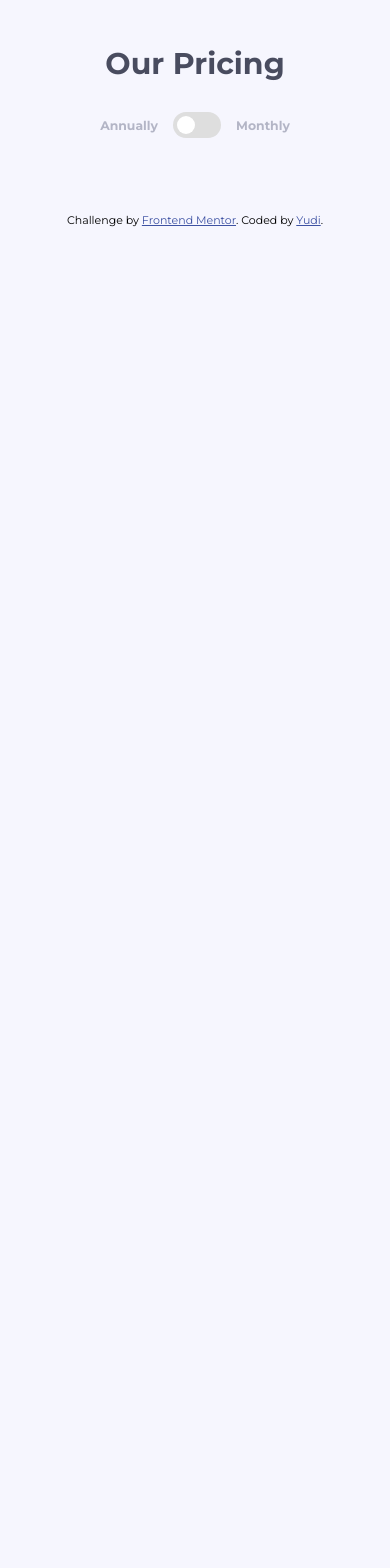
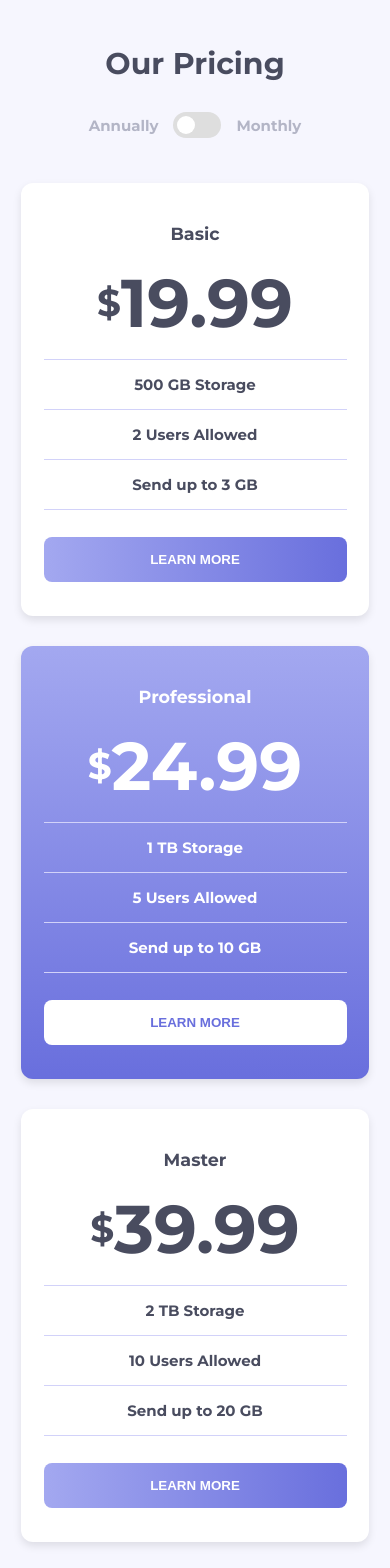
Before and after one commit to yudi7ll/pricing-component, a React (Create React App) app: page / in a window 390 px wide. Shown: the top 1568 px of the page. Before the commit the page ends 844 px from the top, so only its background shows below. Built offline with nearby package versions, Linux system fonts and the light colour scheme.

Commit message:
pricing mobile

```diff
--- a/public/index.html
+++ b/public/index.html
@@ -29,7 +29,7 @@
     <title>Frontend Mentor | Yudi</title>
 
     <style>
-      .attribution { font-size: 11px; text-align: center; margin-top: 5rem; }
+      .attribution { font-size: 11px; text-align: center; margin: 5rem auto 1rem; }
       .attribution a { color: hsl(228, 45%, 44%); }
     </style>
   </head>
--- a/src/App.css
+++ b/src/App.css
@@ -3,6 +3,7 @@
   align-items: middle;
   display: flex;
   justify-content: center;
+  margin-bottom: 3rem;
 }
 .switch__text {
   display: inline-block;
@@ -60,14 +61,78 @@
   transition: 0.2s ease-out;
 }
 
+.pricing {
+  margin-bottom: 2rem;
+  padding: 0px 1.4rem;
+  text-align: center;
+}
+.pricing__box {
+  background-color: #fff;
+  box-shadow: 0px 4px 8px rgba(0, 0, 0, 0.1);
+  border-radius: 12px;
+  padding: 1.5rem 0px;
+  width: 100%;
+}
+.pricing__box--blue {
+  background-image: linear-gradient(to bottom, #a3a8f0, #696fdd);
+  color: #fff;
+}
+.pricing__price {
+  align-items: center;
+  display: flex;
+  font-size: 2.5rem;
+  justify-content: center;
+  margin: 0px;
+}
+.pricing__price span {
+  font-size: 4.5rem;
+}
+.pricing__offers {
+  list-style: none;
+  padding: 0px;
+}
+.pricing__offers li {
+  display: block;
+  padding: 1rem 0px;
+  margin: 0px 1.5rem;
+}
+.pricing__offers li:first-child, .pricing__offers li:last-child {
+  border: 1px solid #d2d2f9;
+  border-left: transparent;
+  border-right: transparent;
+}
+.pricing__btn {
+  background: transparent;
+  margin: 0px;
+  padding: 0.8rem 1.5rem;
+}
+.pricing__btn button {
+  background-image: linear-gradient(to right, #a3a8f0, #696fdd);
+  border: none;
+  border-radius: 8px;
+  color: #fff;
+  cursor: pointer;
+  display: block;
+  font-weight: bold;
+  padding: 1rem 0px;
+  width: 100%;
+}
+.pricing__btn--white button {
+  background-color: #fff;
+  background-image: none;
+  color: #696fdd;
+}
+
 html {
   font-size: 15px;
 }
 
 body {
   background-color: #f6f6fe;
+  color: #494c5f;
   font-family: "Montserrat", sans-serif;
   font-size: 15px;
+  font-weight: bold;
   margin: 0;
 }
 
@@ -76,7 +141,6 @@ code {
 }
 
 h1 {
-  color: #494c5f;
   font-weight: bold;
   margin: 3rem auto 2rem;
   text-align: center;
--- a/src/App.js
+++ b/src/App.js
@@ -6,12 +6,63 @@ function App() {
     <>
       <h1>Our Pricing</h1>
       <div className="switch">
-        <h5 className="switch__text">Annually</h5>
+        <h4 className="switch__text">Annually</h4>
         <label className="switch__box">
           <input type="checkbox" />
           <span className="switch__slider"></span>
         </label>
-        <h5 className="switch__text">Monthly</h5>
+        <h4 className="switch__text">Monthly</h4>
+      </div>
+
+      <div className="pricing">
+        <div className="pricing__box pricing__basic">
+          <h3>Basic</h3>
+          <h2 className="pricing__price">
+            $<span>19.99</span>
+          </h2>
+          <ul className="pricing__offers">
+            <li>500 GB Storage</li>
+            <li>2 Users Allowed</li>
+            <li>Send up to 3 GB</li>
+          </ul>
+          <div className="pricing__btn">
+            <button type="button">LEARN MORE</button>
+          </div>
+        </div>
+      </div>
+
+      <div className="pricing">
+        <div className="pricing__box pricing__box--blue">
+          <h3>Professional</h3>
+          <h2 className="pricing__price">
+            $<span>24.99</span>
+          </h2>
+          <ul className="pricing__offers">
+            <li>1 TB Storage</li>
+            <li>5 Users Allowed</li>
+            <li>Send up to 10 GB</li>
+          </ul>
+          <div className="pricing__btn pricing__btn--white">
+            <button type="button">LEARN MORE</button>
+          </div>
+        </div>
+      </div>
+
+      <div className="pricing">
+        <div className="pricing__box pricing__basic">
+          <h3>Master</h3>
+          <h2 className="pricing__price">
+            $<span>39.99</span>
+          </h2>
+          <ul className="pricing__offers">
+            <li>2 TB Storage</li>
+            <li>10 Users Allowed</li>
+            <li>Send up to 20 GB</li>
+          </ul>
+          <div className="pricing__btn">
+            <button type="button">LEARN MORE</button>
+          </div>
+        </div>
       </div>
     </>
   );
--- a/src/scss/App.scss
+++ b/src/scss/App.scss
@@ -1,6 +1,7 @@
 @import url('https://fonts.googleapis.com/css2?family=Montserrat:ital,wght@0,400;0,700;1,400&display=swap');
 @import './variables';
 @import './switcher';
+@import './pricing';
 
 html {
   font-size: 15px;
@@ -8,8 +9,10 @@ html {
 
 body {
   background-color: hsl(240, 78%, 98%);
+  color: hsl(232, 13%, 33%);
   font-family: 'Montserrat', sans-serif;
   font-size: 15px;
+  font-weight: bold;
   margin: 0;
 }
 
@@ -20,7 +23,6 @@ code {
 
 // mobile
 h1 {
-  color: hsl(232, 13%, 33%);
   font-weight: bold;
   margin: 3rem auto 2rem;
   text-align: center;
--- /dev/null
+++ b/src/scss/_pricing.scss
@@ -0,0 +1,73 @@
+// Mobile
+.pricing {
+  margin-bottom: 2rem;
+  padding: 0px 1.4rem;
+  text-align: center;
+
+  &__box {
+    background-color: #fff;
+    box-shadow: 0px 4px 8px rgba(0,0,0,.1);
+    border-radius: 12px;
+    padding: 1.5rem 0px;
+    width: 100%;
+
+    &--blue {
+      background-image: linear-gradient(to bottom, hsl(236, 72%, 79%), hsl(237, 63%, 64%));
+      color: #fff;
+    }
+  }
+
+  &__price {
+    align-items: center;
+    display: flex;
+    font-size: 2.5rem;
+    justify-content: center;
+    margin: 0px;
+
+    span {
+      font-size: 4.5rem;
+    }
+  }
+
+  &__offers {
+    list-style: none;
+    padding: 0px;
+
+    li {
+      display: block;
+      padding: 1rem 0px;
+      margin: 0px 1.5rem;
+
+      &:first-child,
+      &:last-child {
+        border: 1px solid hsl(240, 78%, 90%);
+        border-left: transparent;
+        border-right: transparent;
+      }
+    }
+  }
+
+  &__btn {
+    background: transparent;
+    margin: 0px;
+    padding: .8rem 1.5rem;
+
+    button {
+      background-image: $primary-gradient;
+      border: none;
+      border-radius: 8px;
+      color: #fff;
+      cursor: pointer;
+      display: block;
+      font-weight: bold;
+      padding: 1rem 0px;
+      width: 100%;
+    }
+
+    &--white button {
+      background-color: #fff;
+      background-image: none;
+      color: hsl(237, 63%, 64%);
+    }
+  }
+}
--- a/src/scss/_switcher.scss
+++ b/src/scss/_switcher.scss
@@ -6,6 +6,7 @@
   align-items: middle;
   display: flex;
   justify-content: center;
+  margin-bottom: 3rem;
 
   &__text {
     display: inline-block;
```
